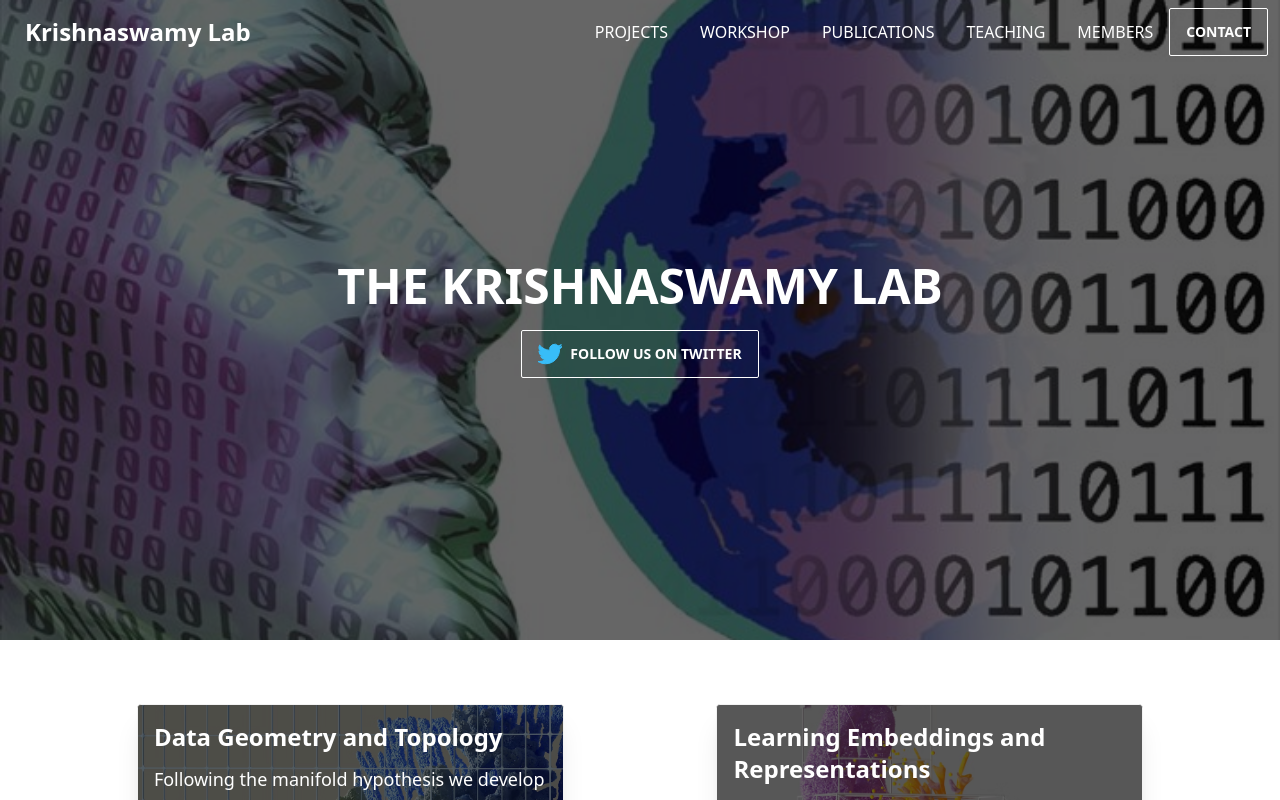
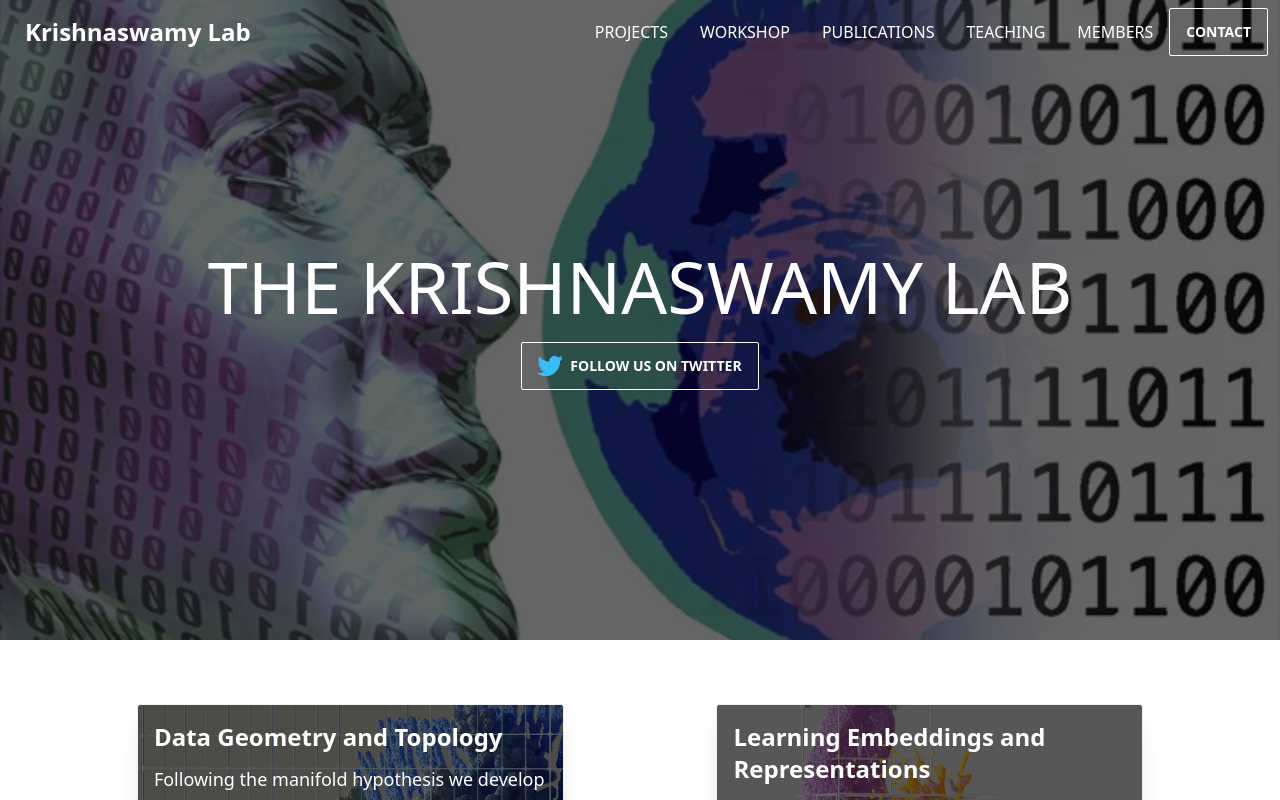
Before and after one commit to KrishnaswamyLab/krishnaswamy-lab-site, a SvelteKit app: page / in a window 1280 px wide. Shown: the top 800 px of the page. Built offline with nearby package versions, Linux system fonts and the light colour scheme.

Commit message:
make use of reusabel components to standardize style across pages

```diff
--- /dev/null
+++ b/src/lib/Layout/FollowUsBtn.svelte
@@ -0,0 +1,10 @@
+<script>
+    import Twitter from "$lib/Icons/Twitter.svelte";
+    import {openUrlInNewTab, LabTwitterLink} from '$lib/utils'
+    const toTwitter = () => openUrlInNewTab(LabTwitterLink)
+</script>
+
+<button class="btn gap-2 btn-outline text-accent-content uppercase" on:click={toTwitter}>
+    <Twitter class="h-6 w-6  stroke-sky-400 fill-sky-400" />
+    Follow us on Twitter
+</button>
--- /dev/null
+++ b/src/lib/Layout/Hero.svelte
@@ -0,0 +1,27 @@
+<script lang="ts">
+    export let backgroundImage: string = '';
+    export let subtitle:string = '';
+    import TextHero from "$lib/Layout/TextHero.svelte";
+    import ImageHero from "$lib/Layout/ImageHero.svelte";
+</script>
+
+{#if backgroundImage}
+    <ImageHero {backgroundImage} {subtitle}>
+        <slot>
+
+        </slot>
+        <svelte:fragment slot="tagline">
+            <slot name="tagline">
+
+            </slot>
+        </svelte:fragment>
+    </ImageHero>
+{:else if $$slots.default}
+    <TextHero>
+        <slot>
+
+        </slot>
+    </TextHero>
+{:else}
+  <div class="bg-primary h-16"></div>
+{/if}
--- a/src/lib/Layout/ImageHero.svelte
+++ b/src/lib/Layout/ImageHero.svelte
@@ -1,19 +1,23 @@
 <script lang="ts">
     export let backgroundImage: string;
+    export let subtitle:string;
+
 </script>
 
 <div class="hero h-[40rem] bg-base-200" style="background-image: url({backgroundImage});">
   <div class="hero-overlay bg-opacity-60"></div>
   <div class="hero-content text-center text-neutral-content">
     <div class="max-w-md">
-        <h1 class="mb-5 text-2xl sm:text-4xl md:text-6xl font-bold uppercase break-all">
+      <h1 class="mb-5 text-5xl md:text-7xl font-light capitalize break-all">
           <slot>
           </slot>
       </h1>
+      {#if subtitle}
         <p class="mb-5 text-2xl uppercase font-extralight break-all">
-            <slot name="subtitle">
-            </slot>
+          {subtitle}
         </p>
+      {/if}
+      <slot name="tagline"></slot>
     </div>
   </div>
 </div>
--- a/src/routes/+page.svelte
+++ b/src/routes/+page.svelte
@@ -1,29 +1,17 @@
 <script>
     /** @type {import('./$types').PageData} */
     export let data;
-
-	import { goto } from '$app/navigation';
-    import Twitter from "$lib/Icons/Twitter.svelte";
-
-    import {openUrlInNewTab, lipsum, LabTwitterLink} from '$lib/utils'
-
-    const toTwitter = () => openUrlInNewTab(LabTwitterLink)
+    import FollowUsBtn from '$lib/Layout/FollowUsBtn.svelte';
+    import Hero from '$lib/Layout/Hero.svelte';
 </script>
 
-<div class="hero h-[40rem]" style="background-image: url(/images/lab_hero.jpg);">
-    <div class="hero-overlay bg-opacity-60"></div>
-    <div class="hero-content text-center text-neutral-content">
-      <div class="max-w-md">
-        <h1 class="mb-5 text-5xl font-bold uppercase break-all">
-            The Krishnaswamy Lab
-        </h1>
-        <button class="btn gap-2 btn-outline text-accent-content uppercase" on:click={toTwitter}>
-            <Twitter class="h-6 w-6  stroke-sky-400 fill-sky-400" />
-            Follow us on Twitter
-        </button>
-      </div>
-    </div>
-</div>
+<Hero backgroundImage="/images/lab_hero.jpg">
+    <span class="uppercase">The Krishnaswamy Lab</span>
+    <svelte:fragment slot="tagline">
+        <FollowUsBtn />
+    </svelte:fragment>
+</Hero>
+
 
 <div class="py-8"></div>
 <!-- <div class="divider divider-vertical py-8"></div>  -->
--- a/src/routes/contact/+page.svelte
+++ b/src/routes/contact/+page.svelte
@@ -89,6 +89,7 @@
 
     const iconHover = ''//'m-2 transition-all duration-300 ease-in-out hover:w-12 hover:h-12 hover:m-0'
 
+import Hero from '$lib/Layout/Hero.svelte';
 </script>
 <style>
     /* this one not necessary */
@@ -113,9 +114,8 @@
     }
 
 </style>
+<Hero></Hero>
 
-
-<div class="bg-primary h-16"></div>
 
 
 <div class="hero h-full min-h-screen">
--- a/src/routes/members/+page.svelte
+++ b/src/routes/members/+page.svelte
@@ -9,8 +9,12 @@
 
     $: past = data?.members.filter(({isAlum})=>isAlum)
     $: curr = data?.members.filter(({isAlum})=>!isAlum)
+
+    import Hero from '$lib/Layout/Hero.svelte';
+
 </script>
-<div class="bg-primary h-16"></div>
+<Hero></Hero>
+
 
 <JellyContainer>
     <TextHero>
--- a/src/routes/projects/+page.svelte
+++ b/src/routes/projects/+page.svelte
@@ -12,21 +12,11 @@
 
     const toTwitter = () => openUrlInNewTab(LabTwitterLink)
     const toGitHub = () => openUrlInNewTab(LabGitHubLink)
-
+    import Hero from '$lib/Layout/Hero.svelte';
 </script>
-
-<!-- <div class="bg-primary h-16"></div> -->
-<div class="hero h-[40rem]" style="background-image: url(/images/projects_hero.jpeg);">
-    <div class="hero-overlay bg-opacity-60"></div>
-    <div class="hero-content text-center text-neutral-content">
-      <div class="max-w-md">
-        <h1 class="mb-5 text-5xl md:text-8xl font-light capitalize">
-            Projects
-        </h1>
-      </div>
-    </div>
-</div>
-
+<Hero backgroundImage="/images/projects_hero.jpeg">
+    Projects
+</Hero>
 
 <div class="py-8"></div>
 
--- a/src/routes/publications/+page.svelte
+++ b/src/routes/publications/+page.svelte
@@ -86,18 +86,11 @@ const makeKeywordsString = (pub:publicationInterface) => {
     return (kws as string[]).join(', ')
 }
 
+import Hero from '$lib/Layout/Hero.svelte';
 </script>
-
-<div class="hero h-[40rem]" style="background-image: url(/images/publications_hero.jpeg);">
-    <div class="hero-overlay bg-opacity-60"></div>
-    <div class="hero-content text-center text-neutral-content">
-      <div class="max-w-md">
-        <h1 class="mb-5 text-5xl font-bold uppercase">
-            Research
-        </h1>
-      </div>
-    </div>
-</div>
+<Hero backgroundImage="/images/publications_hero.jpeg">
+    Research
+</Hero>
 
 <div class="flex mt-8 justify-center">
     <div class="max-w-max w-5/6 md:w-1/2">
--- a/src/routes/teaching/+page.svelte
+++ b/src/routes/teaching/+page.svelte
@@ -4,8 +4,10 @@ export let data;
 
 import JellyContainer from '$lib/Layout/JellyContainer.svelte';
 import TextHero from '$lib/Layout/TextHero.svelte';
+import Hero from '$lib/Layout/Hero.svelte';
 </script>
-<div class="bg-primary h-16"></div>
+<Hero></Hero>
+
 
 <div class="mt-8 flex justify-center">
     <div class="mx-8 w-5/6 md:w-[48rem]">
--- a/src/routes/workshop/+page.svelte
+++ b/src/routes/workshop/+page.svelte
@@ -352,21 +352,14 @@
         '/images/workshops/workshop_8.jpg',
     ]
 
+    import Hero from '$lib/Layout/Hero.svelte';
 </script>
-<div class="hero h-[40rem] bg-base-200" style="background-image: url(/images/workshops/workshop_hero.png)">
-    <div class="hero-overlay bg-opacity-60"></div>
-
-    <div class="text-center text-neutral-content">
-        <div class="max-w-md">
-            <h1 class="mb-5 text-8xl font-extralight capitalize break-all">
-                Workshop
-            </h1>
-            <p class="mb-5 text-2xl uppercase font-extralight break-all">
-                Machine Learning for Single-Cell Analysis
-            </p>
-        </div>
-    </div>
-</div>
+<Hero
+    backgroundImage="/images/workshops/workshop_hero.png"
+    subtitle="Machine Learning for Single-Cell Analysis"
+>
+    Workshop
+</Hero>
 
 <div class="flex mt-8 justify-center">
     <figure class="max-w-max w-5/6 md:w-1/2">
```
Lines whose indentation alone changed are shown as unchanged.
